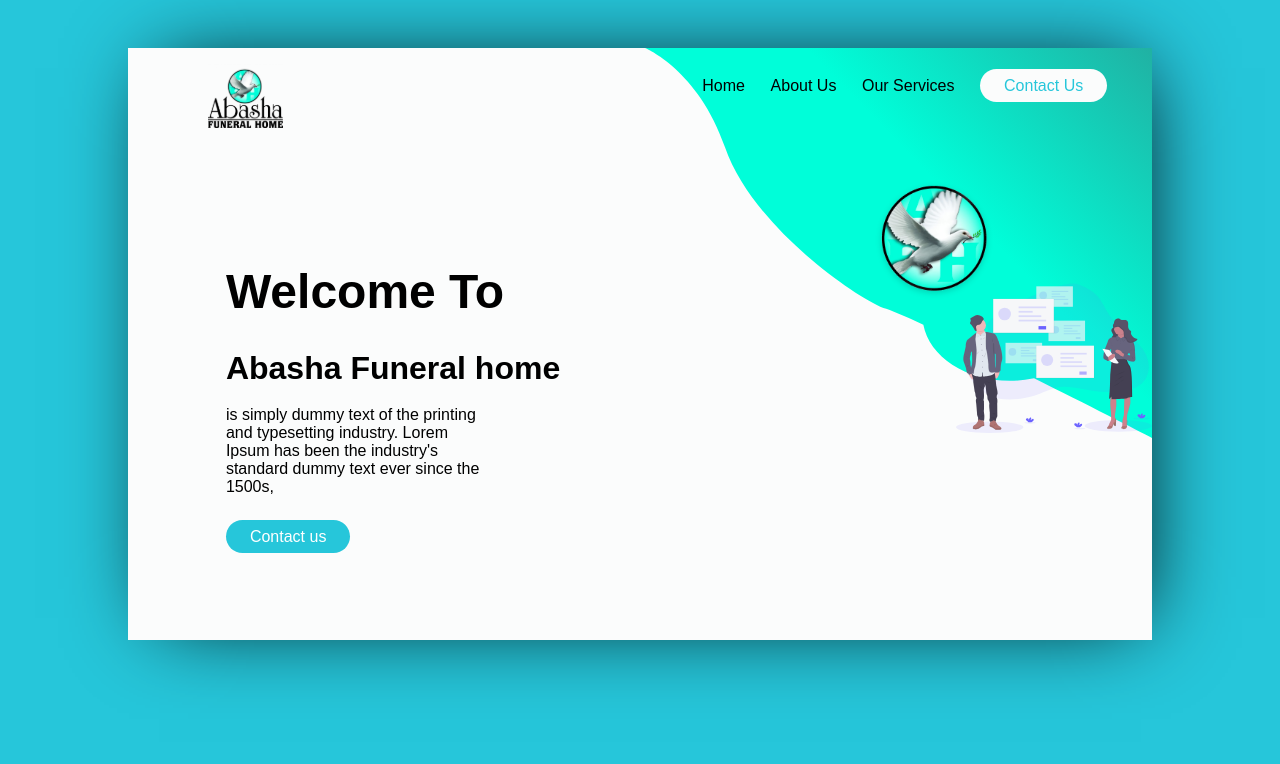
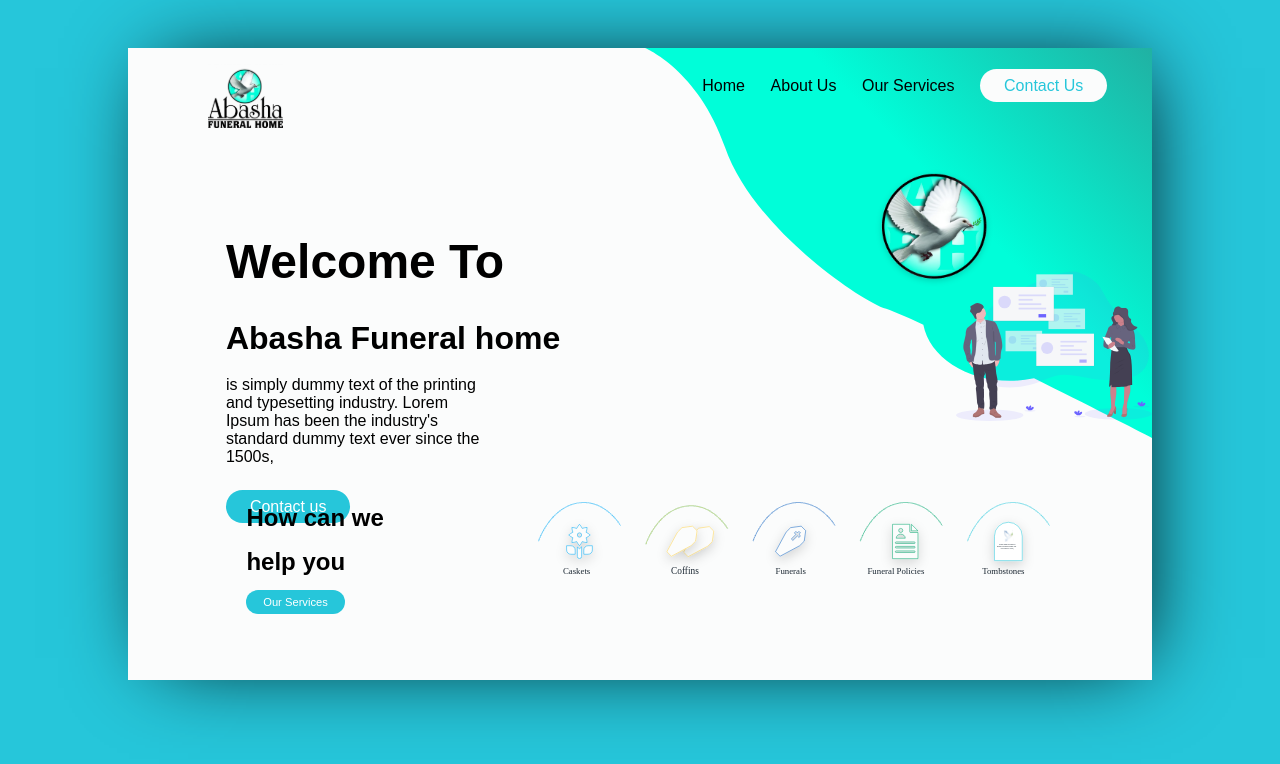
Before and after one commit to Ndu-Systems/abasha-funeral-home, an Angular app: page / in a window 1280 px wide. Shown: the top 764 px of the page. Built offline with nearby package versions, Linux system fonts and the light colour scheme; a web font is replaced by a local one.

Commit message:
How can we help

```diff
--- a/src/app/app.component.html
+++ b/src/app/app.component.html
@@ -7,4 +7,7 @@
   <section>
     <app-home-page></app-home-page>
   </section>
+
+  <section>
+  </section>
 </div>
--- a/src/app/app.component.scss
+++ b/src/app/app.component.scss
@@ -16,6 +16,11 @@
     }
 
     section:nth-child(2){
-        height: 60vh;
+        height: 45vh;
+    }
+
+    section:nth-child(3){
+        height: 20vh;
+
     }
 }
--- a/src/app/app.routing.ts
+++ b/src/app/app.routing.ts
@@ -2,10 +2,15 @@ import { Routes, RouterModule } from '@angular/router';
 import { NgModule } from '@angular/core';
 import { NavBarComponent } from './nav-bar';
 import { HomePageComponent } from './home-page';
+import { HelpYouComponent } from './home-page/help-you';
 
 const routes: Routes = [];
 
-export const declarations = [NavBarComponent, HomePageComponent];
+export const declarations = [
+  NavBarComponent,
+  HomePageComponent,
+  HelpYouComponent
+];
 
 @NgModule({
   imports: [RouterModule.forRoot(routes)],
--- /dev/null
+++ b/src/app/home-page/help-you/help-you.component.html
@@ -0,0 +1,7 @@
+<div class="help-main">
+  <div class="help-header">
+    <h1>How can we</h1>
+    <h1>help you</h1>
+    <a routerLink="#" class="btn primary btn-service">Our Services</a>
+  </div>
+</div>
--- /dev/null
+++ b/src/app/home-page/help-you/help-you.component.scss
@@ -0,0 +1,25 @@
+$top : 10%;
+
+.help-main{
+
+    height: 100%;
+    background-image: url(../../../assets/images/help-bg.svg);
+    background-repeat: no-repeat;
+    background-size: 40vw;
+    background-position-y: $top / 2;
+    background-position-x: 80%;
+
+    .help-header{
+        position: absolute;
+        left: 18%;
+        h1{
+            margin: 1rem;
+        }
+
+        .btn-service{
+            font-size: 0.7rem;
+            margin: 1rem;
+        }
+    }
+
+}
--- /dev/null
+++ b/src/app/home-page/help-you/help-you.component.ts
@@ -0,0 +1,15 @@
+import { Component, OnInit } from '@angular/core';
+
+@Component({
+  selector: 'app-help-you',
+  templateUrl: './help-you.component.html',
+  styleUrls: ['./help-you.component.scss']
+})
+export class HelpYouComponent implements OnInit {
+
+  constructor() { }
+
+  ngOnInit() {
+  }
+
+}
--- /dev/null
+++ b/src/app/home-page/help-you/index.ts
@@ -0,0 +1 @@
+export * from './help-you.component'
--- a/src/app/home-page/home-page.component.html
+++ b/src/app/home-page/home-page.component.html
@@ -13,3 +13,4 @@
     <a href="#" class="btn primary">Contact us</a>
   </div>
 </div>
+<app-help-you></app-help-you>
```
Also changed, not shown: src/app/home-page/home-page.component.scss (+7 -6 lines), src/assets/images/help-bg.svg (added).
